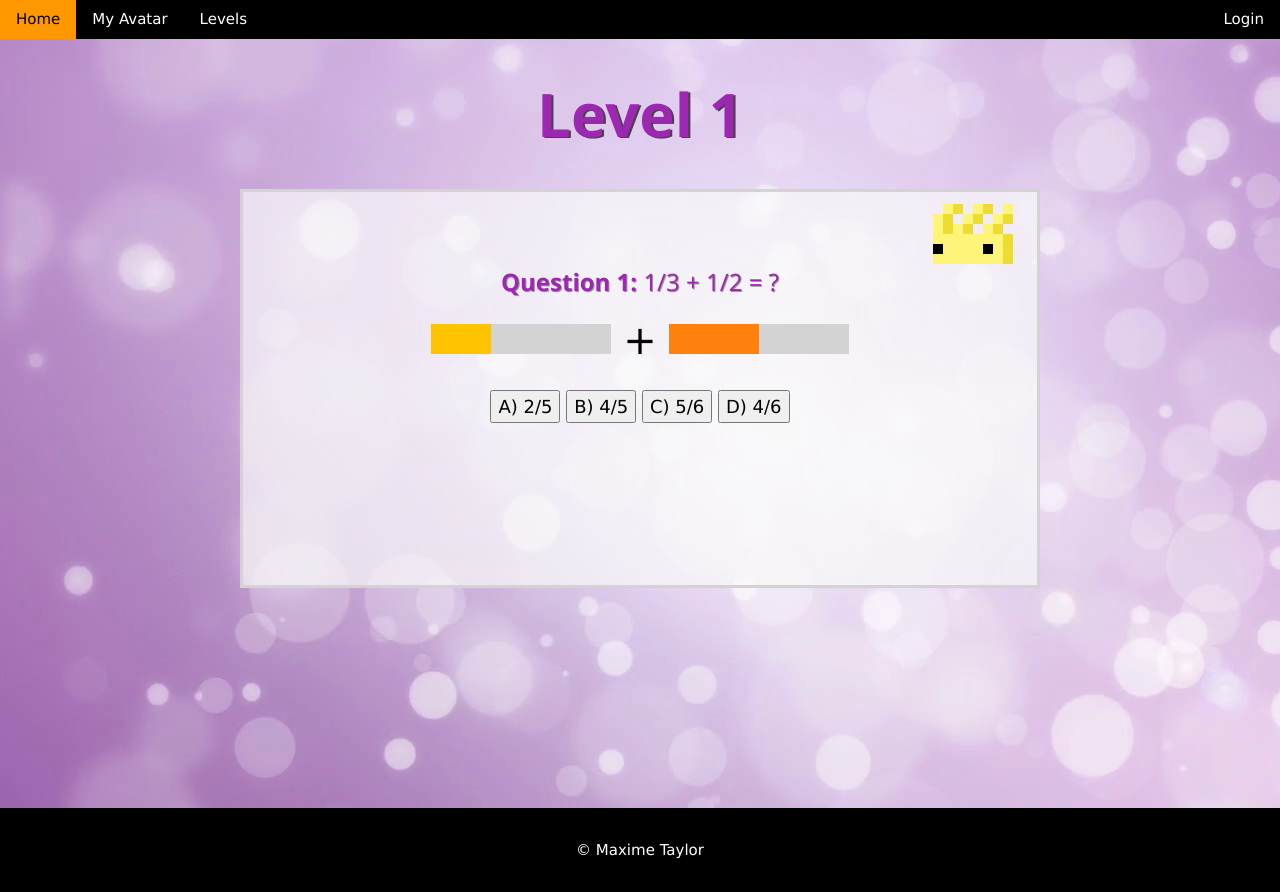
After one commit to mtayl062/wbproj, a PHP site: page /play.php in a window 1280 px wide. The commit adds this page. Run offline with PHP 8.4, Linux system fonts and the light colour scheme.

Commit message:
POST level select to play.php

```diff
--- a/avatar.php
+++ b/avatar.php
@@ -1,8 +1,4 @@
 <!DOCTYPE html>
-
-<?php
-	require_once 'config.php';
-?>
 
 <html>
 
--- /dev/null
+++ b/play.php
@@ -0,0 +1,69 @@
+<?php
+	$lvl = null;
+	if (isset($_POST['lvl1'])) {
+		$lvl = 1;
+	} elseif (isset($_POST['lvl2'])) {
+		$lvl = 2;
+	} elseif (isset($_POST['lvl3'])) {
+		$lvl = 3;
+	} elseif (isset($_POST['lvl4'])) {
+		$lvl = 4;
+	}
+	$question = 1;
+?>
+
+<!DOCTYPE html>
+<html>
+
+<head>
+    <meta charset="UTF-8">
+    <meta name="viewport" content="width=device-width, initial-scale=1">
+    <link rel="stylesheet" href="https://www.w3schools.com/w3css/3/w3.css">
+	<link rel="stylesheet" href="style/main.css">
+	<link rel="stylesheet" href="style/play.css">
+	<script src="scripts/play.js"></script>
+</head>
+
+<body>
+
+    <nav class="w3-bar w3-black">
+        <a href="index.html" class="w3-button w3-bar-item w3-purple w3-hover-orange">Home</a>
+        <a href="avatar.html" class="w3-button w3-bar-item w3-hover-orange">My Avatar</a>
+        <a href="levels.html" class="w3-button w3-bar-item w3-hover-orange">Levels</a>
+        <a href="login.html" class="w3-button w3-bar-item w3-right w3-hover-orange">Login</a>
+    </nav>
+
+	<section id="main_header" class="w3-container w3-center">
+      <h1 class="w3-text-purple shadow"><b>Level 1</b></h1>
+    </section>
+
+	<section id="mainbox" class="w3-container w3-content w3-center w3-padding-large">
+		<img src="images/pet2.png" align="right"/>
+		<h3 class="w3-text-purple small_shadow"><b>Question 1:  </b><span id="f1">1/3</span> + <span id="f2">1/2</span> = ?</h3>
+			<ul>
+				<li class="rect l1"></li><li class="rect r1"></li><span id="plus"> + </span>
+				<li class="rect l2"></li><li class="rect r2"></li>
+			</ul>
+		<div>
+			<button id="A" onclick="showAnswer(this.id);">A) 2/5</button>
+			<button id="B" onclick="showAnswer(this.id);">B) 4/5</button>
+			<button id="C" onclick="showAnswer(this.id);">C) 5/6</button>
+			<button id="D" onclick="showAnswer(this.id);">D) 4/6</button>
+		</div>
+		<div id="answer">
+			<h4 id="answer_text" class="w3-text-purple"></h4>
+			<ul id="answer_bar">
+				<li class="rect lans"></li><li class="rect lans"></li><li class="rect rans"></li><li class="rect rans"></li><li class="rect rans"></li><li class="rect rest"></li>
+			</ul>
+		<div>
+		<div>
+			<button id="next">Next</button>
+		<div>
+	</section>
+
+	<footer class="w3-center w3-black w3-padding-16">
+        <p>&copy; Maxime Taylor</p>
+    </footer>
+
+</body>
+</html>
```
Also changed, not shown: levels.php (+8 -5 lines).
